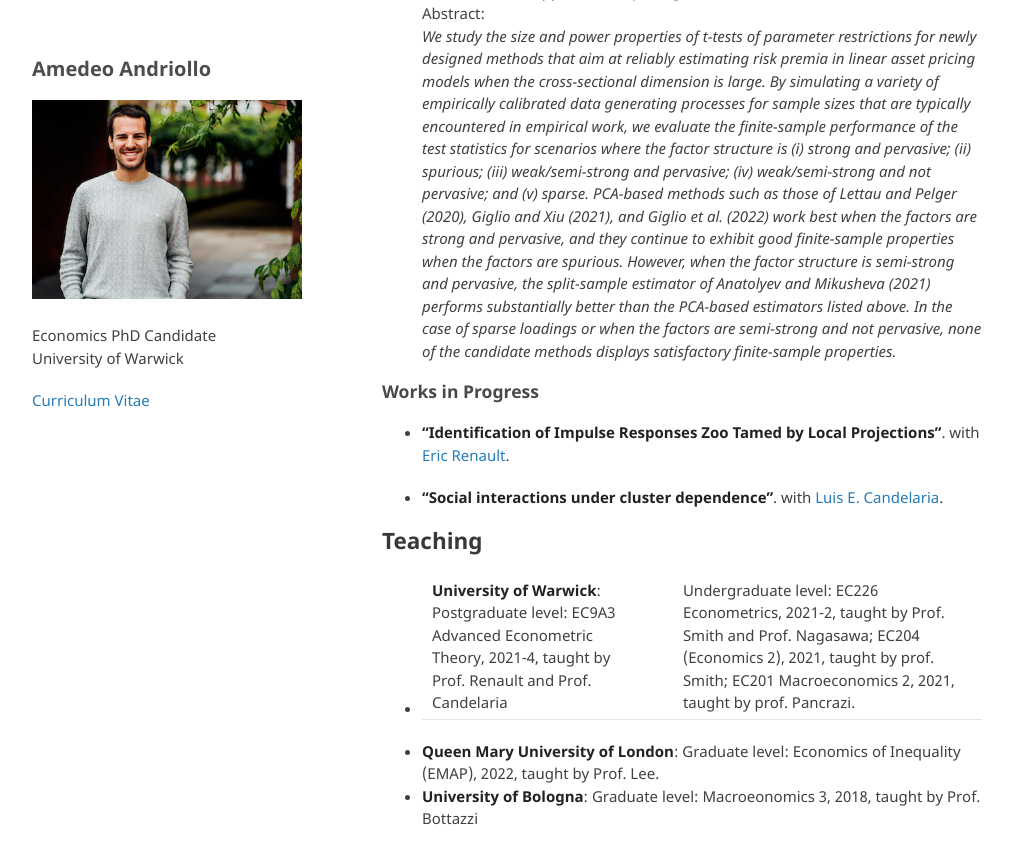
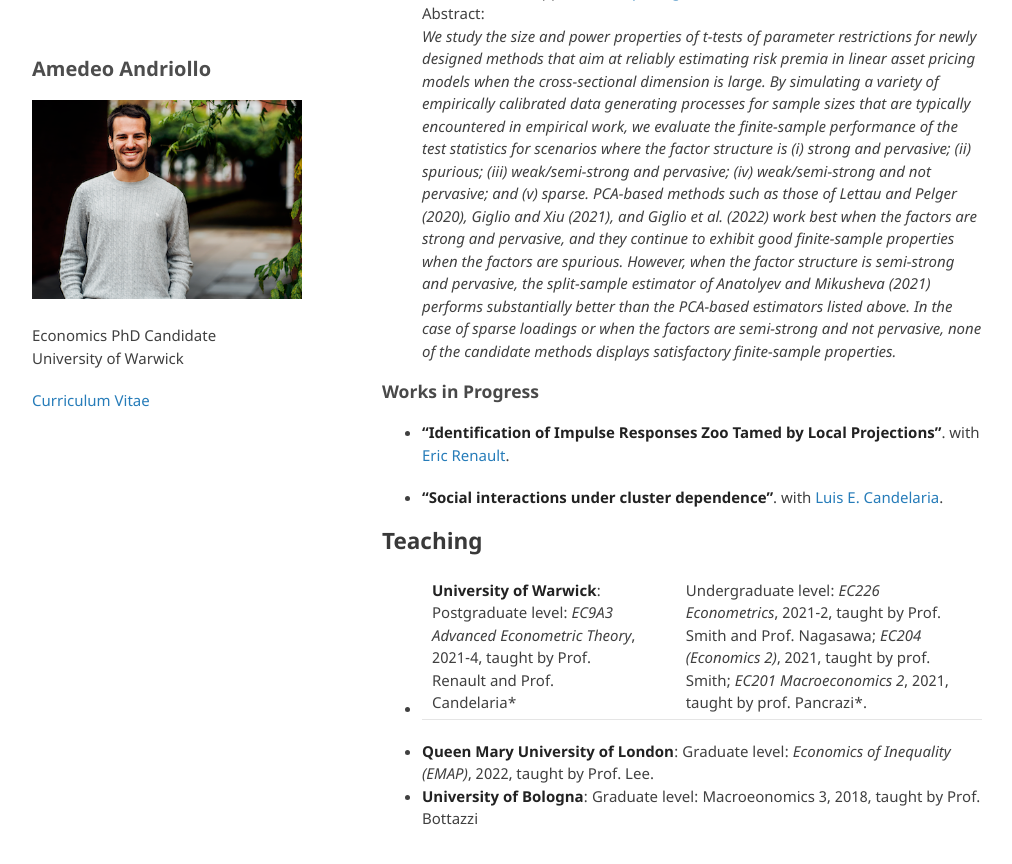
Before and after one commit to amandri/amandri.github.io, a Jekyll site: the page built from index.md, in a window 1280 px wide and 900 px high, scrolled down 1149 px. Shown: the top 864 px of the window, without its empty margins (133-1145 px from the left). Built offline with Jekyll 4.4.1, drawn with Linux system fonts in a browser that asks for light colours; the repository's description, which GitHub fills in, is left out; our own code applies the rules of GitHub Pages for plain Markdown files.

```diff
--- a/index.md
+++ b/index.md
@@ -47,6 +47,6 @@ Abstract: \
 
 ## Teaching
 
-- **University of Warwick**: Postgraduate level: EC9A3 Advanced Econometric Theory, 2021-4, taught by Prof. Renault and Prof. Candelaria || Undergraduate level: EC226 Econometrics, 2021-2, taught by Prof. Smith and Prof. Nagasawa; EC204 (Economics 2), 2021, taught by prof. Smith; EC201 Macroeconomics 2, 2021, taught by prof. Pancrazi.
-- **Queen Mary University of London**: Graduate level: Economics of Inequality (EMAP), 2022, taught by Prof. Lee.
+- **University of Warwick**: Postgraduate level: *EC9A3 Advanced Econometric Theory*, 2021-4, taught by Prof. Renault and Prof. Candelaria* || Undergraduate level: *EC226 Econometrics*, 2021-2, taught by Prof. Smith and Prof. Nagasawa; *EC204 (Economics 2)*, 2021, taught by prof. Smith; *EC201 Macroeconomics 2*, 2021, taught by prof. Pancrazi*.
+- **Queen Mary University of London**: Graduate level: *Economics of Inequality (EMAP)*, 2022, taught by Prof. Lee.
 - **University of Bologna**: Graduate level: Macroeonomics 3, 2018, taught by Prof. Bottazzi
```
